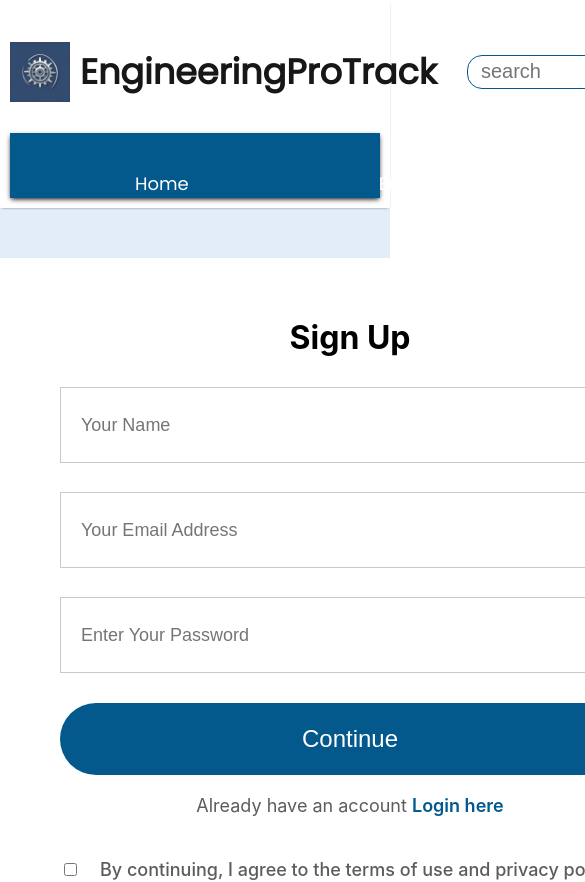
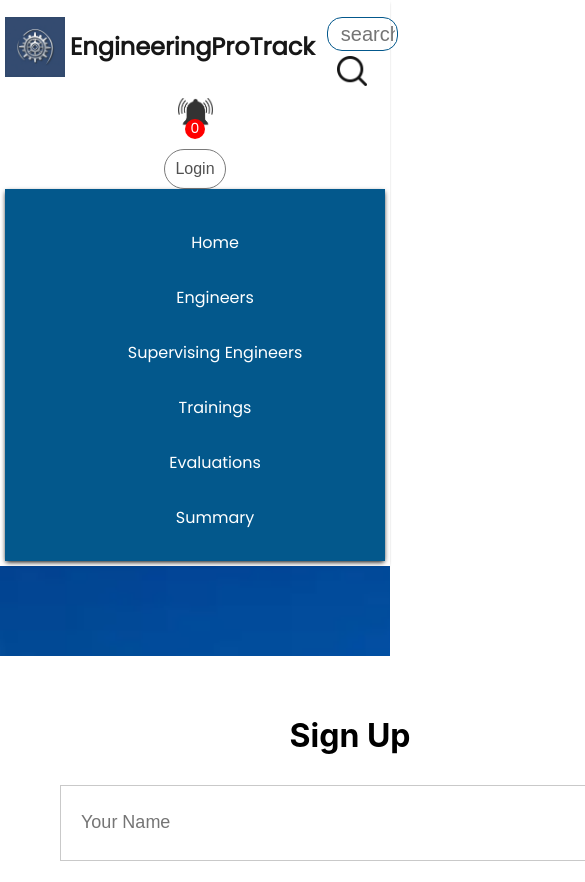
Before and after one commit to NethmaaJay26/Eng_Tracking_FrontEnd, a React (Create React App) app: page /loginsignin in a window 390 px wide. Shown: the top 882 px of the page, 585 px wide, since content can reach past the window. Built offline with nearby package versions, Linux system fonts and the light colour scheme.

Commit message:
Responsive Home

```diff
--- a/package.json
+++ b/package.json
@@ -38,6 +38,7 @@
     ]
   },
   "devDependencies": {
-    "@babel/plugin-proposal-private-property-in-object": "^7.21.11"
+    "@babel/plugin-proposal-private-property-in-object": "^7.21.11",
+    "tailwindcss": "^3.4.4"
   }
 }
--- a/src/Components/Navbar/Navbar.css
+++ b/src/Components/Navbar/Navbar.css
@@ -138,3 +138,66 @@
     height: 65px;
 
 }
+@media (max-width: 800px) {
+    .navbar {
+      padding: 5px;
+    }
+
+    .navbar-upper-layer {
+      flex-direction: column;
+      align-items: center;
+    }
+
+    .nav-logo {
+      gap: 5px;
+    }
+
+    .nav-logo p {
+      font-size: 24px;
+    }
+
+    .nav-menu {
+      flex-direction: column;
+      gap: 10px;
+      font-size: 16px;
+    }
+
+    .nav-menu li {
+      margin-left: 0;
+      margin-top: 10px;
+    }
+
+    .nav-login-cart {
+      flex-direction: column;
+      gap: 10px;
+      margin-top: 10px;
+    }
+
+    .nav-login-cart button {
+      width: auto;
+      height: auto;
+      padding: 10px;
+      font-size: 16px;
+    }
+
+    .nav-cart-count {
+      margin-top: -20px;
+      margin-left: 0;
+    }
+
+    .navbar-searchbox {
+      flex-direction: column;
+      gap: 5px;
+      margin-top: 10px;
+    }
+
+    .navbar-searchbox input {
+      width: 100%;
+    }
+
+    .nav-menu-container {
+      flex-direction: column;
+      height: auto;
+      padding: 10px;
+    }
+  }
--- a/src/Pages/CSS/LoginSignin.css
+++ b/src/Pages/CSS/LoginSignin.css
@@ -1,8 +1,11 @@
 .loginsignup{
     width: 100%;
     height: 100vh;
-    background: linear-gradient(360deg, #03588C 0%, #2978cc22 60%);
-    padding-top: 50px;
+    background-image: url('../../Components/Assets/signup.png');
+    background-size: cover;
+    background-repeat: no-repeat;
+    background-position: center center;
+    padding-top: 90px;
 }
 
 .loginsignup-container{
@@ -11,7 +14,6 @@
     background: white;
     margin: auto;
     padding: 40px 60px;
-
 }
 
 .loginsignup-container h1{
--- a/src/index.css
+++ b/src/index.css
@@ -1,3 +1,7 @@
+@tailwind base;
+@tailwind components;
+@tailwind utilities;
+
 body {
   margin: 0;
   font-family: -apple-system, BlinkMacSystemFont, 'Segoe UI', 'Roboto', 'Oxygen',
```
Also changed, not shown: src/Components/BannerHome/BannerHome.css (+23 -0 lines), src/Components/BannerHome2/BannerHome2.css (+40 -0 lines), src/Components/Assets/signup.png (added), 1 other file (tests, documents, lock files or other folders).
